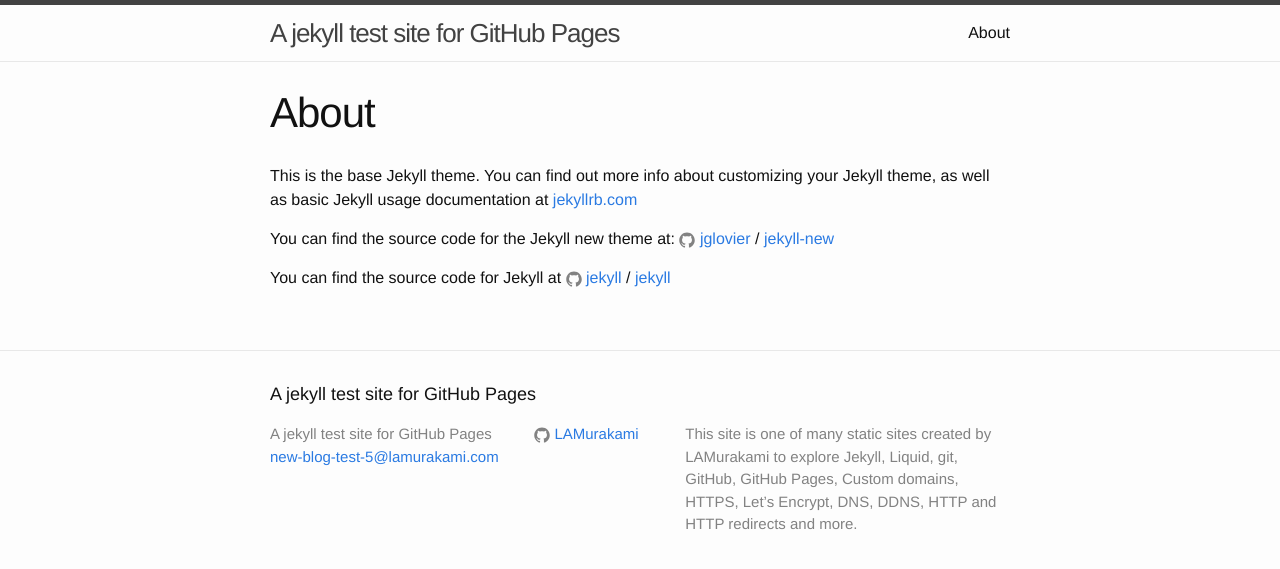
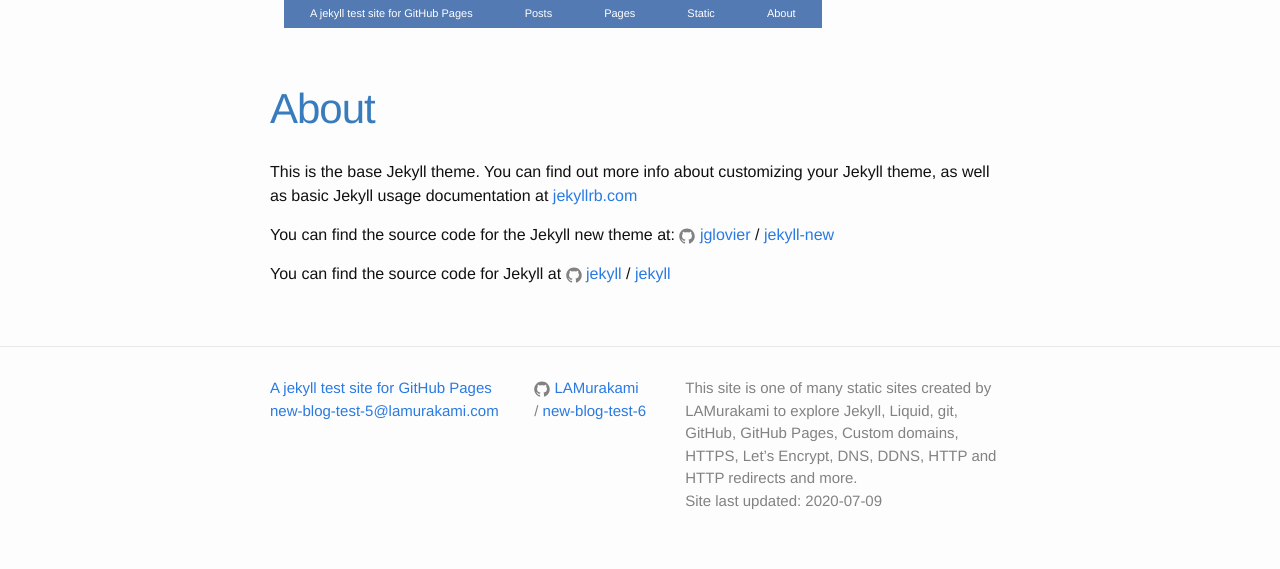
Before and after one commit to LAMurakami/new-blog-test-6, a Jekyll site: the page built from about.md, in a window 1280 px wide. Shown: the top 569 px of the page. Built offline with Jekyll 4.4.1, drawn with Linux system fonts in a browser that asks for light colours.

Commit message:
Implement menuBar for all Jekyll generated pages.
Implement a drop down navigation list with a link to every page
on the site organised under Post, Page and Static links to the
/Sitemap.html page.  Omit the /About page and site root from the
Pages dropdown list since they are hardcoded as last and first
entries on the menuBar.

This was implemented in _includes/header.html which included in the
_layouts/default.html file affecting all the Jekyll generated pages.

Modify the footer to link to the new site.github_repo value added
to the _config.yml file.  Add Site last updated to the footer.
Add the Top navigation bar Id and class definitions to the stylesheet.

```diff
--- a/_config.yml
+++ b/_config.yml
@@ -16,6 +16,6 @@
 url: "http://yourdomain.com" # the base hostname & protocol for your site
 # url: "http://new-blog-test-6.lamurakami.com" # the base hostname & protocol for your site
 github_username: LAMurakami
-
+github_repo: new-blog-test-6
 # Build settings
 markdown: kramdown
--- a/_includes/footer.html
+++ b/_includes/footer.html
@@ -2,12 +2,10 @@
 
   <div class="wrapper">
 
-    <h2 class="footer-heading">{{ site.title }}</h2>
-
     <div class="footer-col-wrapper">
       <div class="footer-col footer-col-1">
         <ul class="contact-list">
-          <li>{{ site.title }}</li>
+          <li><a href="{{ site.baseurl }}">{{ site.title }}</a></li>
           <li><a href="mailto:{{ site.email }}">{{ site.email }}</a></li>
         </ul>
       </div>
@@ -19,7 +17,11 @@
             {% include icon-github.html username=site.github_username %}
           </li>
           {% endif %}
-
+{% if site.github_repo %}
+<li> /
+<a href="https://github.com/{{ site.github_username }}/{{ site.github_repo }}">{{ site.github_repo }}</a>
+</li>
+{% endif %}
           {% if site.twitter_username %}
           <li>
             {% include icon-twitter.html username=site.twitter_username %}
@@ -29,7 +31,8 @@
       </div>
 
       <div class="footer-col footer-col-3">
-        <p>{{ site.description }}</p>
+        <p>{{ site.description }}<br>
+        Site last updated: {{site.time | date: '%Y-%m-%d' }}</p>
       </div>
     </div>
 
--- a/_includes/header.html
+++ b/_includes/header.html
@@ -1,27 +1,40 @@
-<header class="site-header">
+<header>
+<div class="wrapper">
+<div id="top_nav"><div id="menuwrapper">
+<ul id="menuBar" style="margin-bottom: 0px;">
+<li><a class="trigger" href="{{ site.baseurl }}" name="top">{{ site.title }}</a></li>
 
-  <div class="wrapper">
-
-    <a class="site-title" href="{{ site.baseurl }}/">{{ site.title }}</a>
-
-    <nav class="site-nav">
-      <a href="#" class="menu-icon">
-        <svg viewBox="0 0 18 15">
-          <path fill="#424242" d="M18,1.484c0,0.82-0.665,1.484-1.484,1.484H1.484C0.665,2.969,0,2.304,0,1.484l0,0C0,0.665,0.665,0,1.484,0 h15.031C17.335,0,18,0.665,18,1.484L18,1.484z"/>
-          <path fill="#424242" d="M18,7.516C18,8.335,17.335,9,16.516,9H1.484C0.665,9,0,8.335,0,7.516l0,0c0-0.82,0.665-1.484,1.484-1.484 h15.031C17.335,6.031,18,6.696,18,7.516L18,7.516z"/>
-          <path fill="#424242" d="M18,13.516C18,14.335,17.335,15,16.516,15H1.484C0.665,15,0,14.335,0,13.516l0,0 c0-0.82,0.665-1.484,1.484-1.484h15.031C17.335,12.031,18,12.696,18,13.516L18,13.516z"/>
-        </svg>
-      </a>
-
-      <div class="trigger">
-        {% for my_page in site.pages %}
-          {% if my_page.title %}
-          <a class="page-link" href="{{ my_page.url | prepend: site.baseurl }}">{{ my_page.title }}</a>
-          {% endif %}
-        {% endfor %}
-      </div>
-    </nav>
-
-  </div>
-
+<li><a class="trigger" href="{{ site.baseurl }}/Sitemap.html" name="top">Posts</a>
+  <ul>
+    {% for post in site.posts %}
+      <li><a href="{{ post.url | prepend: site.baseurl }}">{{ post.title }}</a></li>
+    {% endfor %}
+  </ul>
+</li>
+<li><a class="trigger" href="{{ site.baseurl }}/Sitemap.html" name="top">Pages</a>
+  <ul>
+    {% for page in site.pages %}
+      {% if page.url != "/" and page.url != "/About/" %}
+        <li>
+          <a href="{{ page.url | prepend: site.baseurl }}">
+            {% if page.title %} {{ page.title }}
+            {% else %} {{ page.url }}
+            {% endif %}
+          </a>
+        </li>
+      {% endif %}
+    {% endfor %}
+  </ul>
+</li>
+<li><a class="trigger" href="{{ site.baseurl }}/Sitemap.html" name="top">Static</a>
+  <ul>
+    {% for file in site.static_files %}
+      <li><a href="{{ file.path | prepend: site.baseurl }}">{{ file.path }}</a></li>
+    {% endfor %}
+  </ul>
+</li>
+<li><a class="trigger" href="{{ site.baseurl }}/About" name="top">About</a></li>
+</ul>
+</div></div><br class="clearit"><!-- END top_nav menuwrapper menuBar -->
+</div>
 </header>
--- a/_sass/_base.scss
+++ b/_sass/_base.scss
@@ -8,7 +8,31 @@
     padding: 0;
 }
 
+h1 { color: #397cbd; }
+h2 { color: #9b4703; }
 
+a[href]:hover { background: cyan }
+a:hover img { background: white }
+
+/* Top navigation bar Id and class definitions follow: */
+
+#top_nav { padding-top: 0px; margin-top: 0px; height:34px; align:right; }
+a.trigger { background-color: #537ab3; }
+#menuwrapper { color:#ffffff; margin-top:0; font-size:11px; width:100%;}
+.clearit { clear: both; height: 0; line-height: 0.0; font-size: 0; }
+#menuBar, #menuBar ul { background-color:#ADC1D8; z-index: 10;
+    margin-top:0; padding:0; margin-left: 14px; list-style:none;
+    text-align:left; }
+#menuBar a { color: #ffffff; padding: 5px 26px 6px 26px; display:block; }
+#menuBar a.trigger { margin-top:0; padding: 5px 26px 6px 26px; }
+#menuBar li { float: left; width: auto; }
+#menuBar li ul, #menuBar ul li  { width: 24em; }
+#menuBar ul li a { color:#003399; border-right: 0; padding-left: 5px; }
+#menuBar li ul { position: absolute; display: none; }
+#menuBar li:hover a, #menuBar li.fixIEhvr a { background-color:cyan; color:black; }
+#menuBar li:hover ul, #menuBar li.fixIEhvr ul { display: block; }
+#menuBar li:hover ul a, #menuBar li.fixIEhvr ul a { background-color: transparent; }
+#menuBar ul a:hover { background-color: cyan!important; color:black!important; }
 
 /**
  * Basic styling
--- a/about.md
+++ b/about.md
@@ -1,7 +1,7 @@
 ---
 layout: page
 title: About
-permalink: /about/
+permalink: /About/
 ---
 
 This is the base Jekyll theme. You can find out more info about customizing your Jekyll theme, as well as basic Jekyll usage documentation at [jekyllrb.com](http://jekyllrb.com/)
```
Also changed, not shown: sitemap.html (added, +45 -0 lines).
